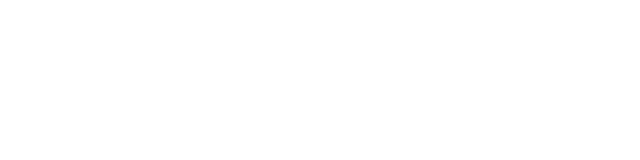
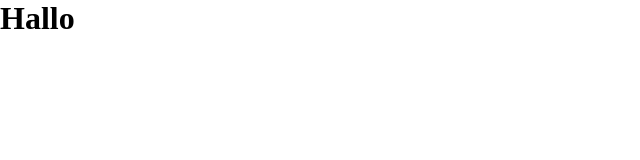
Before and after one commit to Afina33/Type_Script, a React (Vite) app: page / in a window 1280 px wide. Shown: the top 160 px of the page, without its empty margins (0-640 px from the left). Built offline with nearby package versions, Linux system fonts and the light colour scheme.

Commit message:
обнова версии

```diff
--- a/src/Lessons/Lesson_10/Lesson_10.tsx
+++ b/src/Lessons/Lesson_10/Lesson_10.tsx
@@ -1,6 +1,5 @@
 import { useEffect, useState, type ChangeEvent } from "react";
 import axios from "axios";
-import "./styles";
 import { PageWrapper, Text, Card, ContainerFacts, ErrorText } from "./styles";
 import Input from "components/Input/Input";
 export default function Lesson_10() {
--- a/src/Lessons/Lesson_11/Lesson_11.tsx
+++ b/src/Lessons/Lesson_11/Lesson_11.tsx
@@ -13,7 +13,7 @@
 
     return (
         <div>
-
+        <h1>Hallo</h1>
         </div>
     );
 }
```
